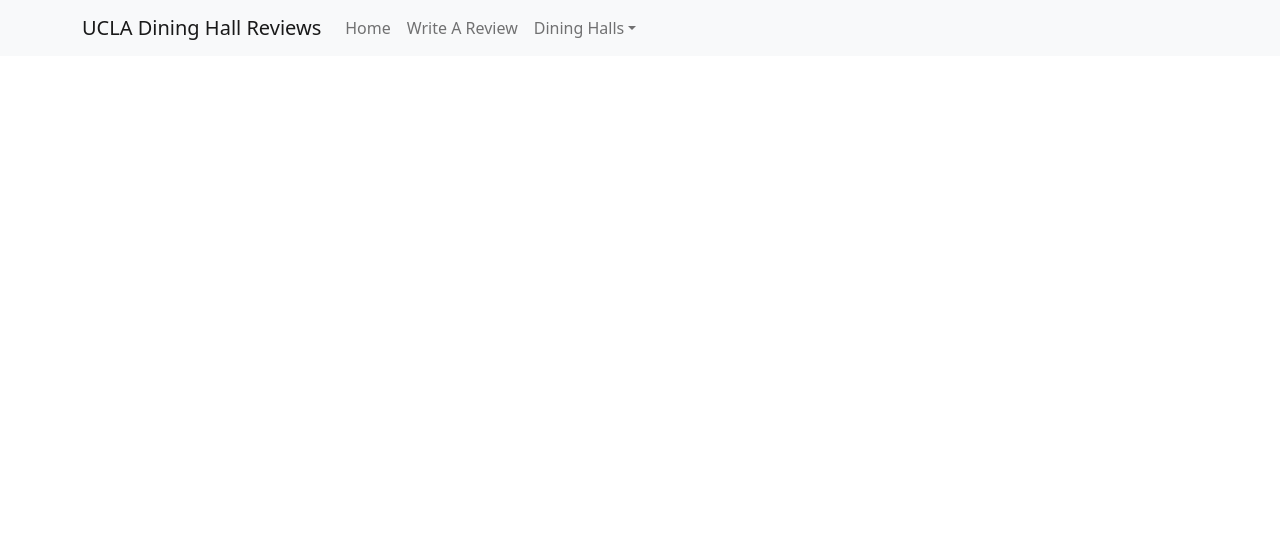
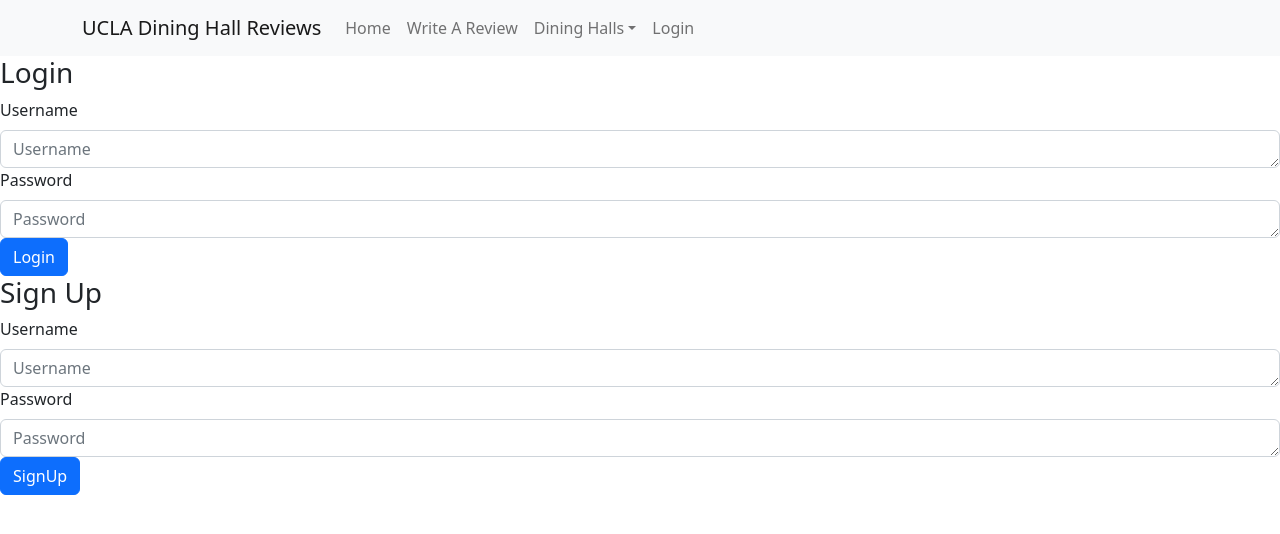
Before and after one commit to brennakj3/CS35L-project, a React (Create React App) app in the folder frontend/: page /login in a window 1280 px wide. Shown: the top 534 px of the page. Built offline with nearby package versions, Linux system fonts and the light colour scheme.

Commit message:
Added simple frontend login page

```diff
--- a/frontend/src/App.js
+++ b/frontend/src/App.js
@@ -8,7 +8,8 @@
 //import app from '../../../server/server';
 import ReviewForm from './components/ReviewForm';
 import TopNavbar from './components/Navbar';
-import DeNeve from './components/DeNeve'
+import DeNeve from './components/DeNeve';
+import AccountLogin from './components/AccountLogin';
 
 import { useEffect } from 'react';
 
@@ -23,6 +24,7 @@
     */
 
 
+
   //TODO: Add routing to other pages, currently navbar doesn't go anywhere
   //Probably will need to install react-router-dom for routing
   return (
@@ -32,6 +34,7 @@
     <Routes>
         <Route path="/" element={<ReviewForm />} />
         <Route path="/de_neve" element={<DeNeve />} />
+        <Route path="/login" element={<AccountLogin/>} />
     </Routes>
     </BrowserRouter>
     </div>
--- /dev/null
+++ b/frontend/src/components/AccountLogin/index.js
@@ -0,0 +1,85 @@
+import React, { useEffect, useState } from "react";
+import 'bootstrap/dist/css/bootstrap.min.css';
+
+import Button from 'react-bootstrap/Button';
+import Form from 'react-bootstrap/Form';
+
+// this is just the oversimplified front end of the login page, will do more later
+// TO DO: the async functions, righ now they do nothing
+// TO DO: maybe blur out password characters for security purposes
+
+
+function AccountLogin(){
+    const [loginData, setLoginData] = useState ({
+        user:""
+    });
+
+    function handleLoginChange(event)
+    {
+    const {name, value} = event.target;
+
+    setLoginData(prevData=> ({
+
+        ... prevData,
+        [name]: value,
+
+    }));
+    console.log(loginData);
+    }
+
+    // TO DO: should check if username and password is in database
+    async function handleLogin(event){};
+
+    // TO DO: should store new username and password in database
+    async function handleSignUp(event){};
+
+    return(
+        <div>
+            <h3>Login</h3>
+            <Form>
+            <Form.Group controlID="userText">
+                <Form.Label>Username</Form.Label>
+                <Form.Control as="textarea" rows={1}
+                   name="user"
+                   id="username"
+                   onChange={handleLoginChange}
+                   placeholder="Username"
+                   value={loginData.user}/>
+            </Form.Group>
+            <Form.Group controlID="passText">
+                <Form.Label>Password</Form.Label>
+                <Form.Control as="textarea" rows={1}
+                   name="pass"
+                   id="password"
+                   onChange={handleLoginChange}
+                   placeholder="Password"
+                   value={loginData.pass}/>
+            </Form.Group>
+            <Button variant="primary" onClick={handleLogin}>Login</Button>
+            </Form>
+        <h3>Sign Up</h3>
+        <Form>
+            <Form.Group controlID="userText">
+                <Form.Label>Username</Form.Label>
+                <Form.Control as="textarea" rows={1}
+                   name="newuser"
+                   id="newusername"
+                   onChange={handleLoginChange}
+                   placeholder="Username"
+                   value={loginData.newuser}/>
+            </Form.Group>
+            <Form.Group controlID="passText">
+                <Form.Label>Password</Form.Label>
+                <Form.Control as="textarea" rows={1}
+                   name="newpass"
+                   id="newpassword"
+                   onChange={handleLoginChange}
+                   placeholder="Password"
+                   value={loginData.newpass}/>
+            </Form.Group>
+            <Button variant="primary" onClick={handleSignUp}>SignUp</Button>
+            </Form>
+        </div>
+    );
+}
+export default AccountLogin;
--- a/frontend/src/components/Navbar/index.js
+++ b/frontend/src/components/Navbar/index.js
@@ -22,6 +22,7 @@
               <NavDropdown.Item href="/bruin_plate">Bruin Plate</NavDropdown.Item>
               <NavDropdown.Item href="/epicuria">Epicuria</NavDropdown.Item>
             </NavDropdown>
+            <Nav.Link href="/login">Login</Nav.Link>
           </Nav>
         </Navbar.Collapse>
       </Container>
```
